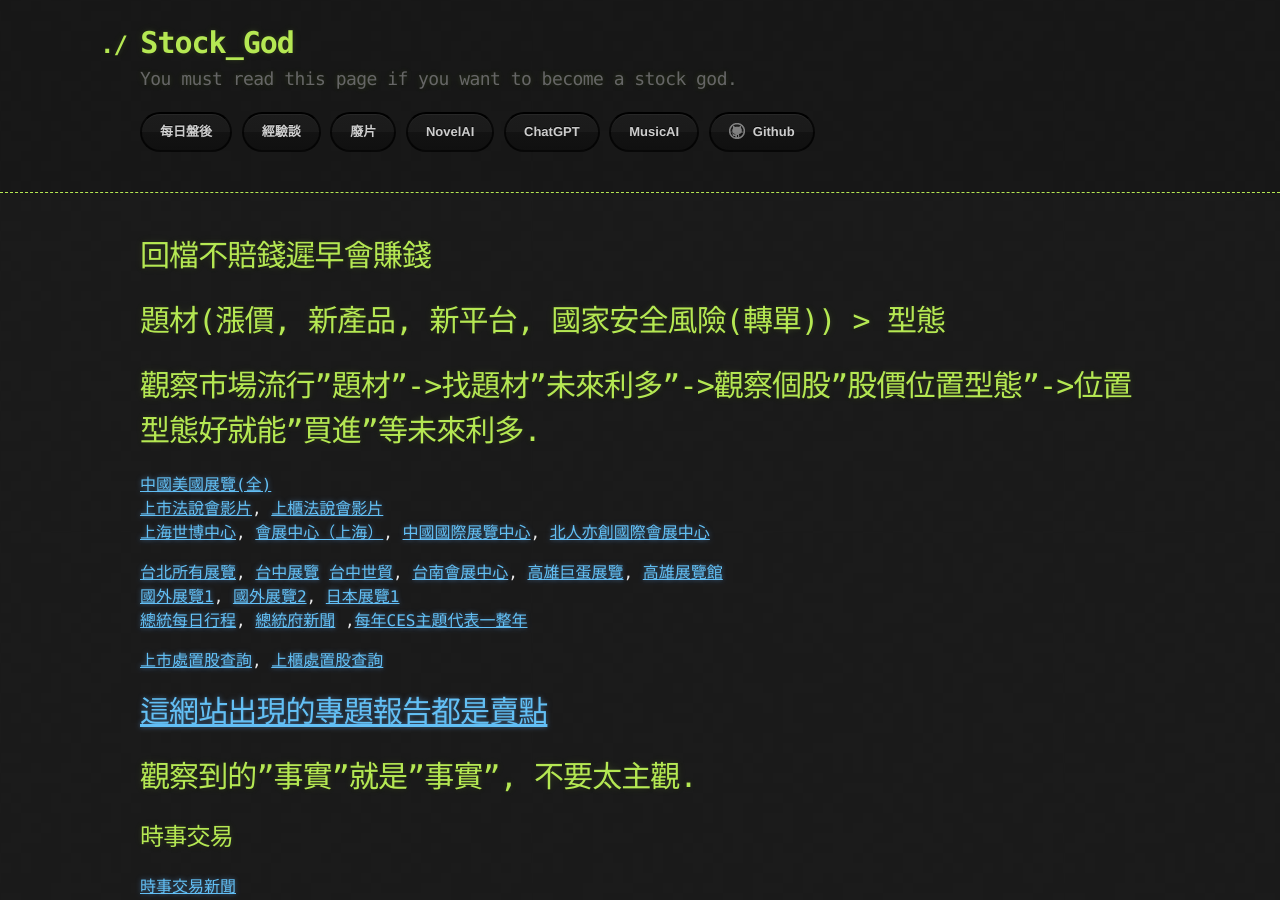
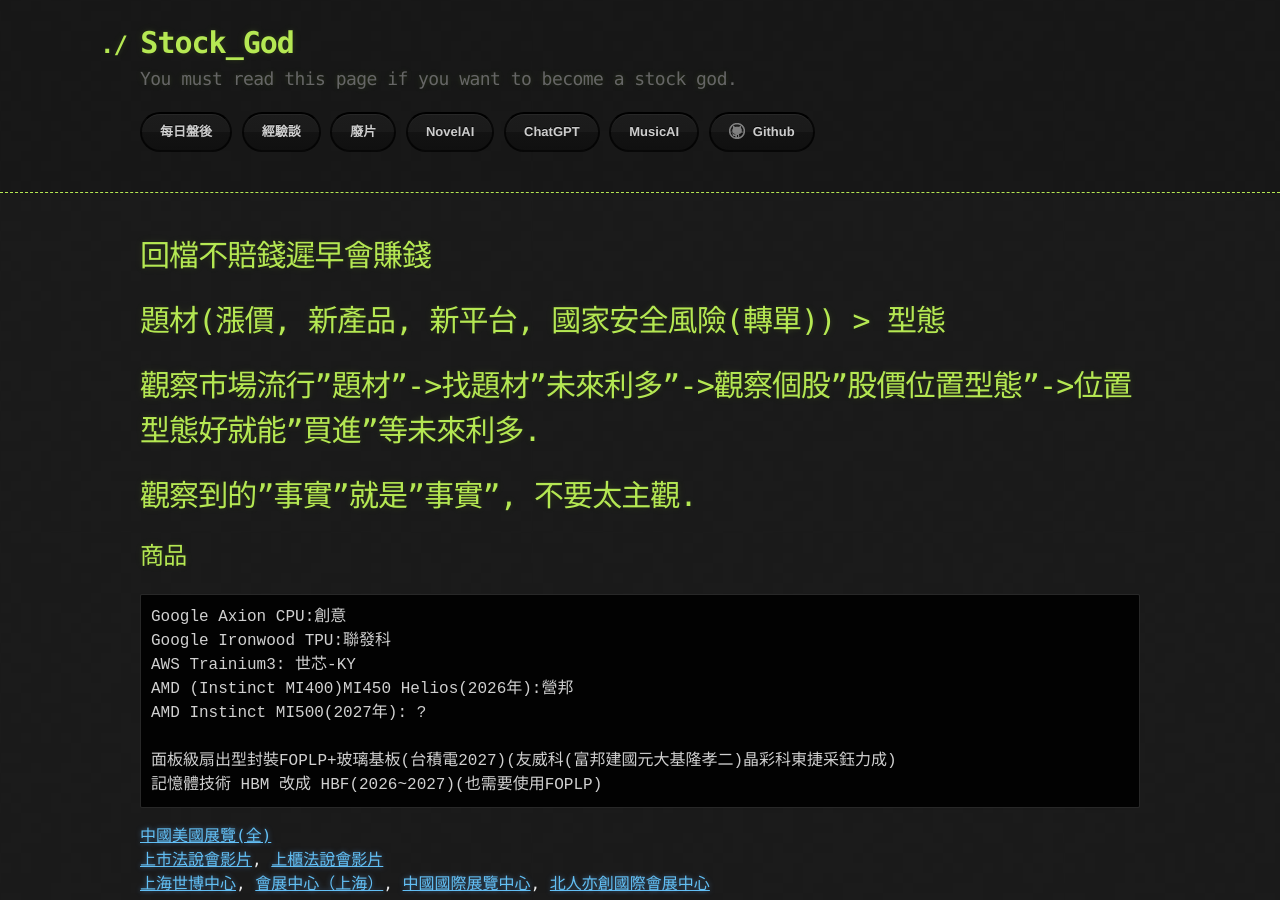
Before and after one commit to lepg5487/Stock_God, a Jekyll site: the page built from experience.md, in a window 1280 px wide and 900 px high. Built offline with Jekyll 4.4.1, drawn with Linux system fonts in a browser that asks for light colours; our own code applies the rules of GitHub Pages for plain Markdown files.

Commit message:
Update experience.md

````diff
--- a/experience.md
+++ b/experience.md
@@ -4,6 +4,20 @@
 # 回檔不賠錢遲早會賺錢
 # 題材(漲價, 新產品, 新平台, 國家安全風險(轉單)) > 型態
 # 觀察市場流行"題材"->找題材"未來利多"->觀察個股"股價位置型態"->位置型態好就能"買進"等未來利多.
+# 觀察到的"事實"就是"事實", 不要太主觀.
+
+## 商品
+```
+Google Axion CPU:創意
+Google Ironwood TPU:聯發科
+AWS Trainium3: 世芯-KY
+AMD (Instinct MI400)MI450 Helios(2026年):營邦
+AMD Instinct MI500(2027年): ?
+
+面板級扇出型封裝FOPLP+玻璃基板(台積電2027)(友威科(富邦建國元大基隆孝二)晶彩科東捷采鈺力成)
+記憶體技術 HBM 改成 HBF(2026~2027)(也需要使用FOPLP)
+```
+
 
 [中國美國展覽(全)](https://www.jufair.com/exhibition-0-0-0-0-0-0-1/?sort=asc&type=start_time)
 [上市法說會影片](https://webpro.twse.com.tw/webportal/vod/101/?categoryId=101), [上櫃法說會影片](https://www.tpex.org.tw/web/about/news/media/media_gallery.php?l=zh-tw)
````
Also changed, not shown: other parts of experience.md (+1 -1 lines).
